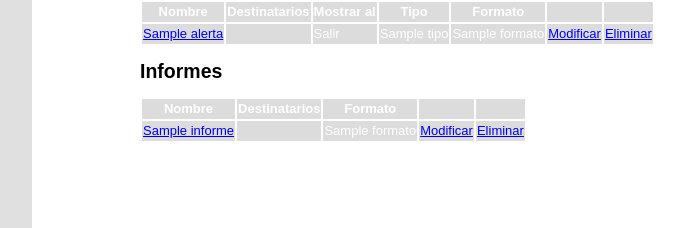
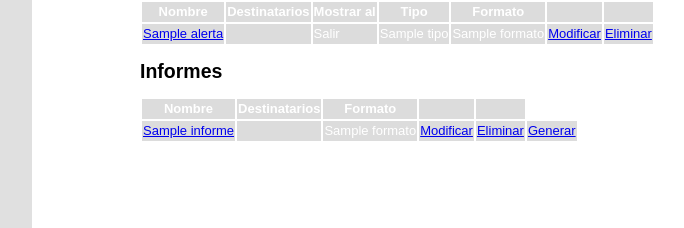
Before and after one commit to bishma-stornelli/flujosdetrabajo, a Django app: template flujos/templates/flujos/consultar_paso.html in a window 1280 px wide. Shown: the part 858-1086 px from the top of the page, without its empty margins (212-896 px from the left). Run offline with Django 3.2, Linux system fonts and the light colour scheme; the template is opened without the code that fills it: most values are stand-ins (such as "Sample title", 1, 10 or a date in 2020); parts of the project's set-up code (start-up, migrations or seed data) failed here and were passed over.

Commit message:
agregamos la opcion de generar informe al consultar un paso

```diff
--- a/flujos/templates/flujos/consultar_paso.html
+++ b/flujos/templates/flujos/consultar_paso.html
@@ -173,6 +173,7 @@
                 <td> {{ informe.formato }} </td>
                 <td> <a href="/flujos/modificar_informe/{{ informe.id}}/">Modificar</a></td>
                 <td> <a href="/flujos/eliminar_informe/{{ informe.id}}/">Eliminar</a></td>
+                <td> <a href="/flujos/generar_informe/{{ informe.id}}/">Generar</a></td>
             </tr>
         {% endfor %}
     </table>
```
